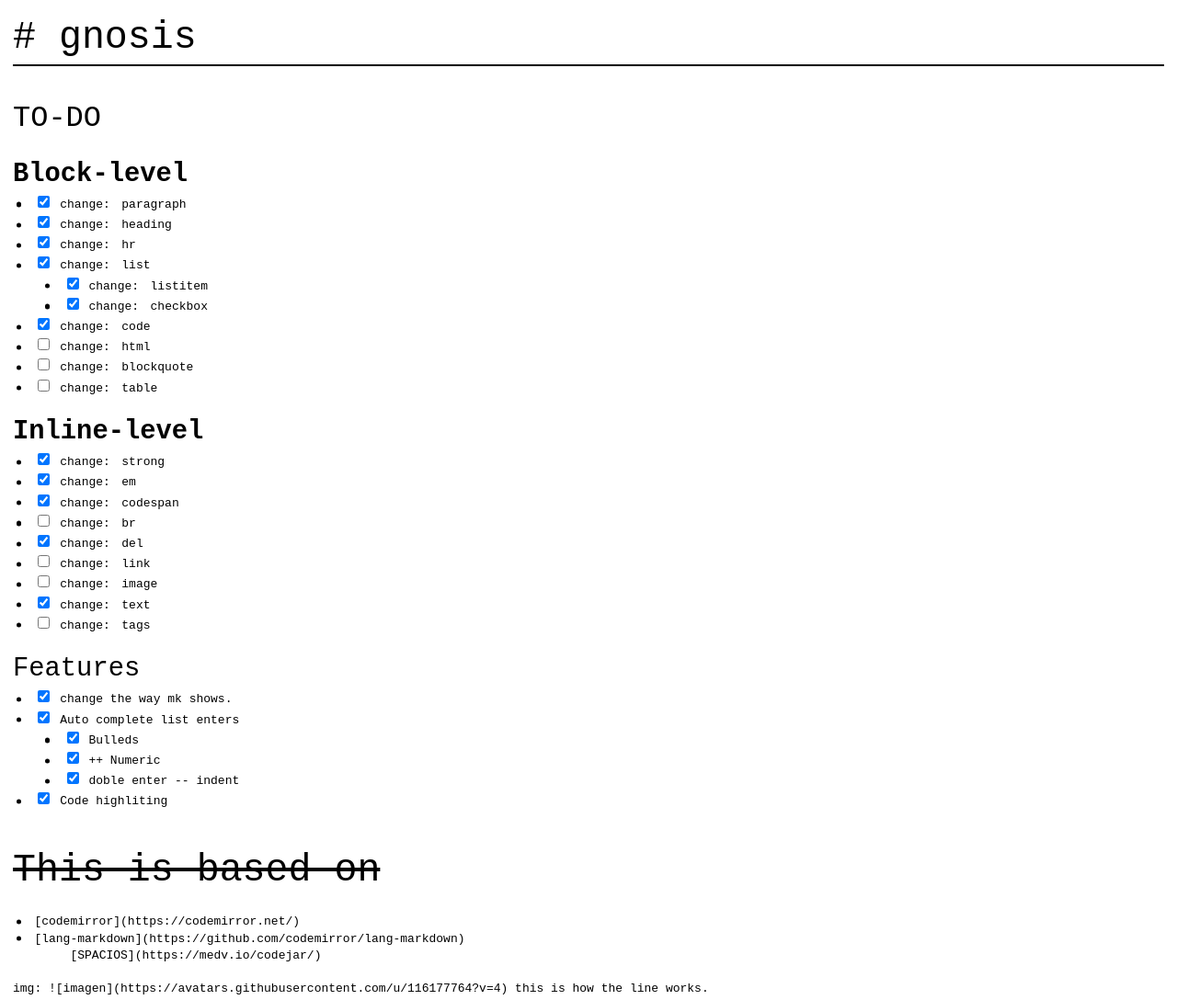
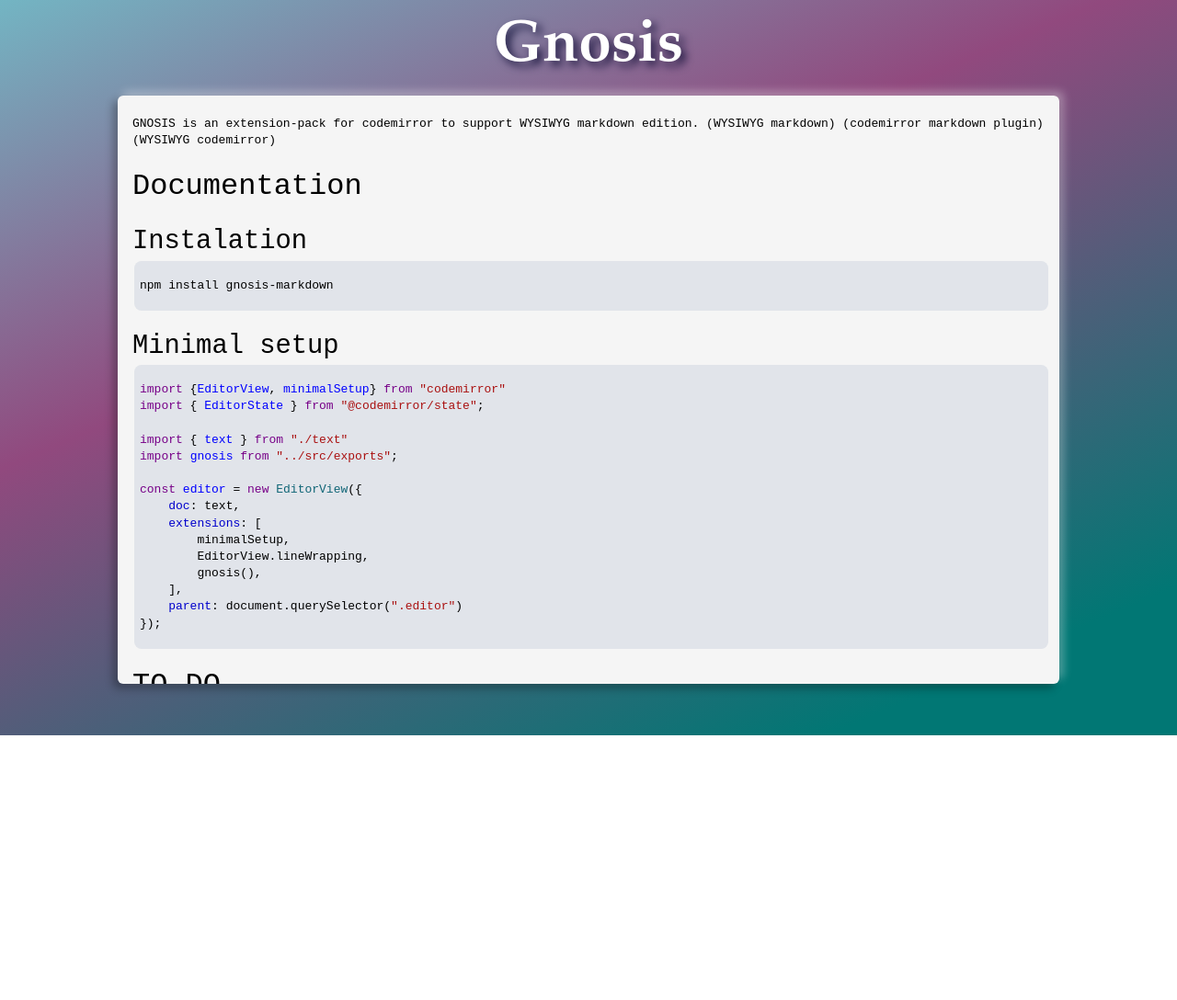
Before and after one commit to glifox/gnosis, a website built with Vite: page sample/index.html in a window 1280 px wide. Shown: the top 1088 px of the page at 92% size. After the commit the page ends 800 px from the top, so only its background shows below. Built offline with nearby package versions, Linux system fonts and the light colour scheme.

Commit message:
++ sample

```diff
--- a/sample/index.html
+++ b/sample/index.html
@@ -4,9 +4,11 @@
     <meta charset="UTF-8">
     <meta name="viewport" content="width=device-width, initial-scale=1.0">
     <title>TipTap Editor</title>
+    <link rel="stylesheet" href="styles.css">
     <script defer type="module" src="index.js"></script>
 </head>
 <body>
-<div class="editor"></div>
+    <h1>Gnosis</h1>
+    <div class="editor"></div>
 </body>
 </html>
--- a/sample/index.js
+++ b/sample/index.js
@@ -1,7 +1,7 @@
 import {EditorView, minimalSetup} from "codemirror"
 import { EditorState } from "@codemirror/state";
 
-import { text } from "../src/text"
+import { text } from "./text"
 import gnosis from "../src/exports";
 
 const editor = new EditorView({
--- /dev/null
+++ b/sample/styles.css
@@ -0,0 +1,45 @@
+h1 {
+    color: white;
+    text-align: center;
+    font-size: 4rem;
+
+    font-family: Goudy Old Style, Garamond, Big Caslon, Times New Roman, serif;
+
+    filter: drop-shadow(5px 5px 5px #02022cc7);
+}
+
+body, html {
+    height: 100%;
+    max-height: 100%;
+    overflow-x: hidden;
+    margin: 0;
+}
+
+body {
+    background: linear-gradient(337deg, rgba(1,119,116,1) 12%, rgba(145,73,126,1) 62%, rgba(115,181,195,1) 100%);
+    background-size: cover;
+
+    line-height: 1lh;
+}
+
+.editor {
+    margin-left: 10dvw;
+    margin-right: 10dvw;
+    margin-bottom: 10dvh;
+
+    padding-left: 10px;
+    padding-right: 10px;
+
+    max-height: 80dvh;
+    overflow-y: scroll;
+
+    border-radius: 6px;
+    background: #f5f5f5;
+    box-shadow:  -5px 5px 10px rgba(0, 0, 0, .3),
+                 5px -5px 10px rgba(255, 255, 255, .3);
+}
+
+.editor > * {
+    outline: none !important;
+    border: none !important;
+}
--- a/src/text.js
+++ b/sample/text.js
@@ -1,5 +1,31 @@
-export const text = `# gnosis
----
+export const text = `
+GNOSIS is an extension-pack for codemirror to support WYSIWYG markdown edition. (WYSIWYG markdown) (codemirror markdown plugin)(WYSIWYG codemirror)
+
+## Documentation
+
+### Instalation
+~~~bash
+npm install gnosis-markdown
+~~~
+
+### Minimal setup
+~~~javascript
+import {EditorView, minimalSetup} from "codemirror"
+import { EditorState } from "@codemirror/state";
+
+import { text } from "./text"
+import gnosis from "../src/exports";
+
+const editor = new EditorView({
+    doc: text,
+    extensions: [
+        minimalSetup,
+        EditorView.lineWrapping,
+        gnosis(),
+    ],
+    parent: document.querySelector(".editor")
+});
+~~~
 
 ## TO-DO
 
```
